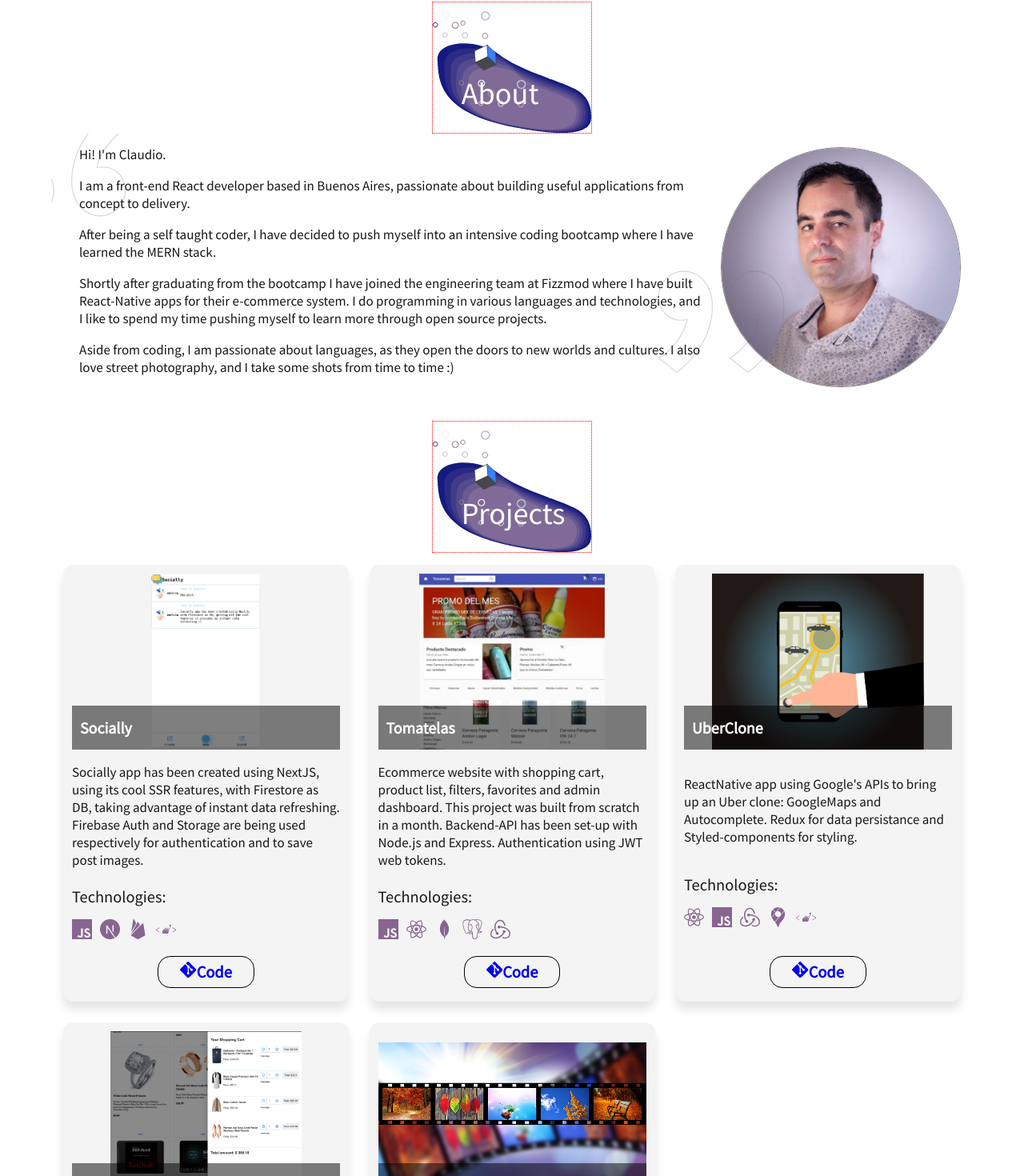
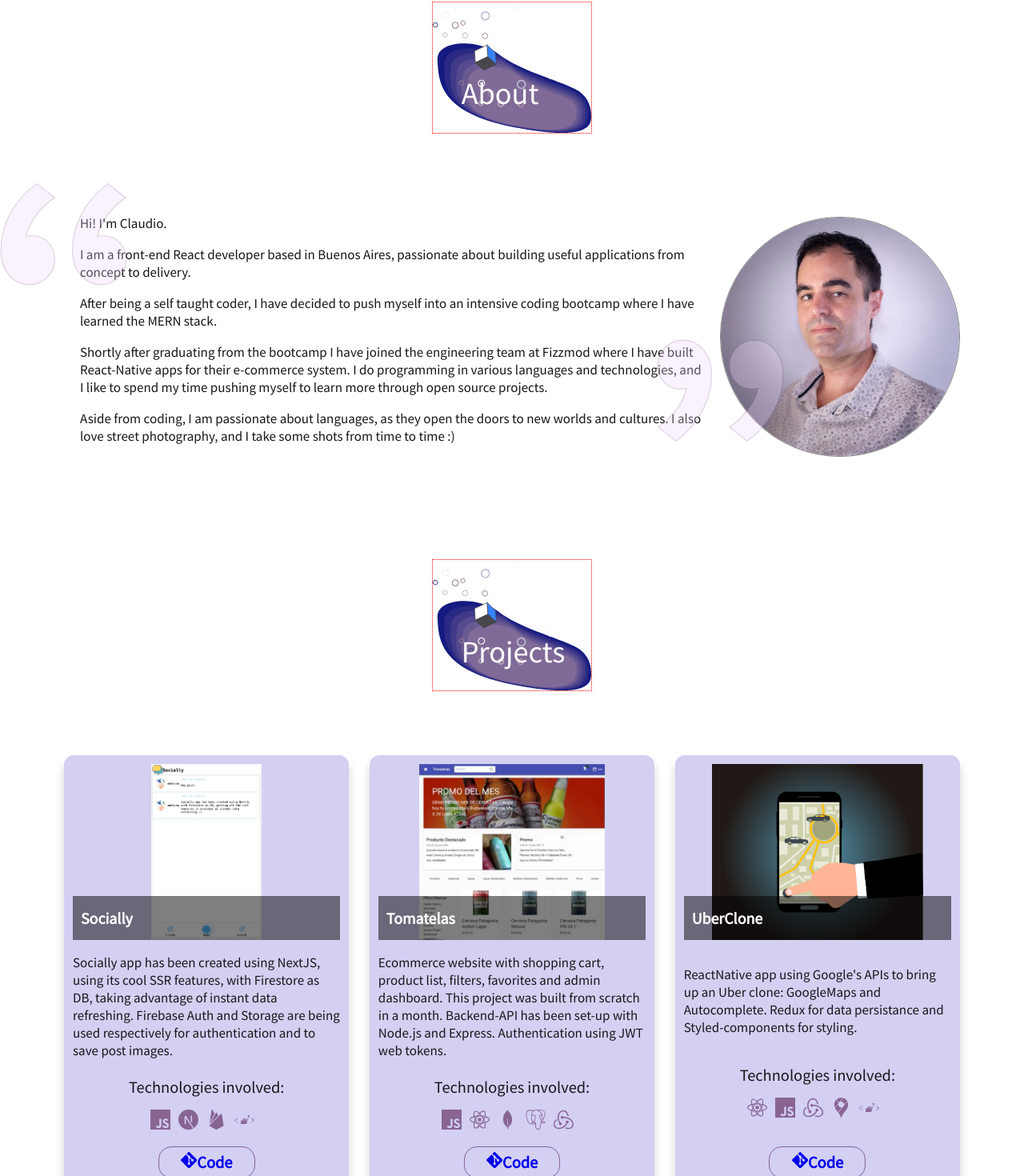
Before and after one commit to cmzluna/cmz.codes, a Next.js app: page / in a window 1280 px wide. Shown: the part 857-2327 px from the top of the page at 80% size. Built offline with nearby package versions, Linux system fonts and the light colour scheme.

Commit message:
styles modified

```diff
--- a/components/About/index.tsx
+++ b/components/About/index.tsx
@@ -1,6 +1,8 @@
 import CirclesSeparator from "components/CirclesSeparator";
 
 import React from "react";
+import { useTheme } from "styled-components";
+import { useToggleLightMode } from "styles/ThemeProvider";
 import {
   ImageComponent,
   ImageWrapper,
@@ -11,11 +13,19 @@ import {
 } from "./styles";
 
 const About = () => {
+  const theme = useTheme();
+
   return (
     <SectionWrapperComponent title="About" id="about">
       <TextWrapper>
-        <CommaComponent />
-        <BottomCommaComponent />
+        <CommaComponent
+          fill={theme.colors.secondary}
+          stroke={theme.colors.primary}
+        />
+        <BottomCommaComponent
+          fill={theme.colors.secondary}
+          stroke={theme.colors.primary}
+        />
         Hi! I'm Claudio.
         <p>
           I am a front-end React developer based in Buenos Aires, passionate
--- a/components/About/styles.ts
+++ b/components/About/styles.ts
@@ -23,7 +23,7 @@ const ImageWrapper = styled.div`
   position: relative;
   width: 300px;
   height: 300px;
-  margin: 0 auto;
+  margin: 3vh auto;
   border-radius: 999px;
   border: 1px solid grey;
 `;
@@ -37,13 +37,11 @@ const ImageComponent = styled(Image)`
 
 const SectionWrapperComponent = styled(SectionWrapper)`
   display: flex;
-  width: 90%;
-  margin: 0 auto;
   position: relative;
   align-items: center;
   justify-items: center;
   flex-wrap: wrap;
-  padding: 15px;
+  padding: 80px;
   overflow: hidden;
 `;
 
--- a/components/Button/index.tsx
+++ b/components/Button/index.tsx
@@ -1,3 +1,4 @@
+import { useToggleLightMode } from "styles/ThemeProvider";
 import { ButtonContainer } from "./styles";
 
 interface ButtonProps extends React.DOMAttributes<HTMLDivElement> {
@@ -7,7 +8,13 @@ interface ButtonProps extends React.DOMAttributes<HTMLDivElement> {
 }
 
 const Button: React.FC<ButtonProps> = ({ children, ...rest }) => {
-  return <ButtonContainer {...rest}>{children}</ButtonContainer>;
+  const { isLightMode, toggleLightMode } = useToggleLightMode();
+
+  return (
+    <ButtonContainer isLightMode={isLightMode} {...rest}>
+      {children}
+    </ButtonContainer>
+  );
 };
 
 export default Button;
--- a/components/Button/styles.ts
+++ b/components/Button/styles.ts
@@ -1,12 +1,13 @@
 import { lighten } from "polished";
 import styled from "styled-components";
+import { useToggleLightMode } from "styles/ThemeProvider";
 
 const ButtonContainer = styled.div`
   align-items: center;
-  background: ${({ theme }) => theme.colors.background};
+  background: ${({ theme }) => theme.colors.background.secondary};
   border-radius: 16px;
-  border: 0.7px solid black;
-  color: ${({ color, theme }) => color || theme.colors.text};
+  border: ${({ theme }) => ` 0.7px solid ${theme.colors.primary}`};
+  color: ${({ color, theme }) => color || theme.colors.primary};
   cursor: pointer;
   display: flex;
   font-weight: bold;
@@ -17,6 +18,13 @@ const ButtonContainer = styled.div`
   font-size: 1.2rem;
   transition: all 500ms ease;
   margin: 6px;
+  ${({ theme }) => theme.colors.background};
+
+  @media (max-width: 870px) {
+    flex-direction: column;
+    color: ${({ isLightMode, theme }) => isLightMode && theme.colors.primary};
+  }
+
   :hover {
     background: ${({ theme }) => lighten(0.2, theme.colors.primary)};
     transform: scale(1.1);
--- a/components/Hero/index.tsx
+++ b/components/Hero/index.tsx
@@ -49,7 +49,7 @@ const Hero = () => {
           href="https://docs.google.com/document/d/1W4ym6tK3ZrtQtgvrFK8lOq-5QJRK9NoWVg6H2lgLwiA/edit?usp=sharing"
           target="_blank"
         >
-          <Button color="#e1d2e5">My Resume</Button>
+          <Button>My Resume</Button>
         </Link>
       </Buttons>
       {/* <NavBar />
--- a/components/ProjectCard/index.tsx
+++ b/components/ProjectCard/index.tsx
@@ -46,7 +46,7 @@ const ProjectCard: React.FC<Props> = ({
       <IconsWrapper>
         {repo && (
           <Button>
-            <Link href={repo}>
+            <Link href={repo} target="_blank">
               <SiGit />
               Code
             </Link>
--- a/components/ProjectCard/styles.ts
+++ b/components/ProjectCard/styles.ts
@@ -11,7 +11,7 @@ const Container = styled.div`
   flex-direction: column;
   justify-content: space-between;
   align-items: center;
-  box-shadow: rgba(0, 0, 0, 0.1) 0px 10px 12px;
+  box-shadow: rgba(0, 0, 0, 0.18) 0px 10px 12px;
   transition: all 500ms ease;
   :hover {
     background: ${({ theme }) => theme.colors.background.hover};
--- a/components/TechIcons/index.tsx
+++ b/components/TechIcons/index.tsx
@@ -13,7 +13,7 @@ const TechIcons = (props: Props) => {
 
   return (
     <Container>
-      <Title>Technologies: </Title>
+      <Title>Technologies involved: </Title>
       <InnerWrapper id="technologies">
         {list.map((tech) => (
           <StyledImportedIcon key={tech} name={tech} size={size} title={tech} />
--- a/components/TechIcons/styles.ts
+++ b/components/TechIcons/styles.ts
@@ -4,6 +4,7 @@ import ImportIcon from "utils/importIcon";
 const Container = styled.div`
   display: flex;
   flex-direction: column;
+  align-items: center;
   flex: 1;
 `;
 
@@ -13,7 +14,6 @@ const InnerWrapper = styled.div`
   flex-wrap: wrap;
   margin-bottom: 15px;
   align-items: center;
-  width: 100%;
 `;
 
 const Title = styled.span`
--- a/styles/ThemeProvider.tsx
+++ b/styles/ThemeProvider.tsx
@@ -7,9 +7,9 @@ import {
 const lightTheme: DefaultTheme = {
   colors: {
     primary: "#886591",
-    secondary: "#f2e5f5",
+    secondary: "#efd5f7",
     links: "#1a161b",
-    background: { primary: "#fff", secondary: "#f4f4f4", hover: "" },
+    background: { primary: "#fff", secondary: "#d3d0f2", hover: "" },
     text: "#1a161b",
   },
   icons: {
@@ -21,8 +21,8 @@ const lightTheme: DefaultTheme = {
 
 const darkTheme: DefaultTheme = {
   colors: {
-    primary: "#9f78a9",
-    secondary: "#2f2b30",
+    primary: "#c69ed1",
+    secondary: "#dfc8e6",
     links: "#EEE",
     text: "#d1d1d1",
     background: { primary: "#2e2830", secondary: "#473d4a", hover: "#65586a" },
```
